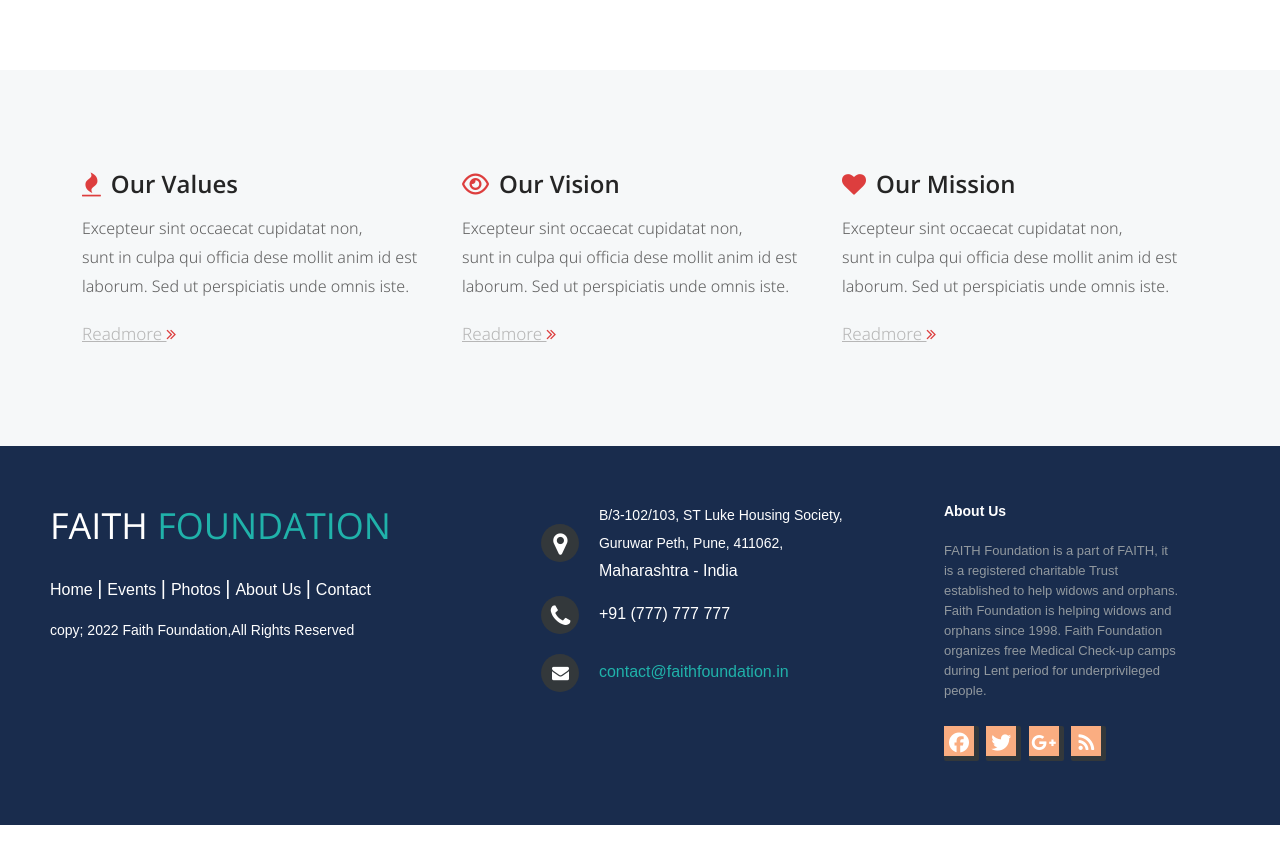
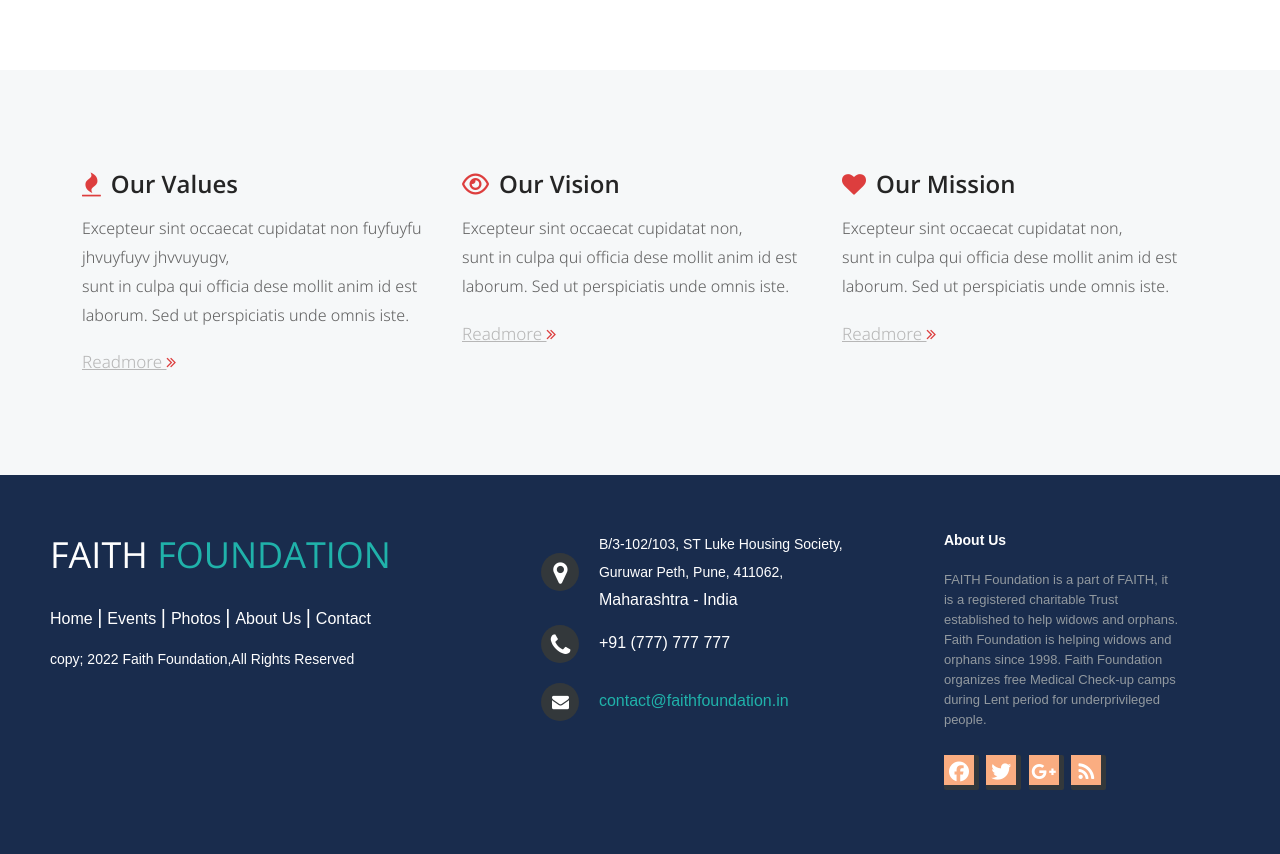
Before and after one commit to Vincxtexh/faithfoundation1, a Django app: template pagehandling/templates/about.html in a window 1280 px wide. Shown: the part 1028-1882 px from the top of the page. Before the commit the page ends 1853 px from the top, so only its background shows below. Run offline with Django 3.2, Linux system fonts and the light colour scheme; the template is opened without the code that fills it, so the values that code supplies are empty; some libraries are stand-ins or nearby versions.

Commit message:
second commit

```diff
--- a/pagehandling/templates/about.html
+++ b/pagehandling/templates/about.html
@@ -134,7 +134,7 @@
     <div class="col-sm-4">
     <div class="service-box">
     <h4><i class="fa fa-fire"></i>Our Values</h4>
-    <p>Excepteur sint occaecat cupidatat non, <br> sunt in culpa qui officia dese mollit anim id est laborum. Sed ut perspiciatis unde omnis iste.</p>
+    <p>Excepteur sint occaecat cupidatat non fuyfuyfu jhvuyfuyv jhvvuyugv, <br> sunt in culpa qui officia dese mollit anim id est laborum. Sed ut perspiciatis unde omnis iste.</p>
     <a href="#" class="s-readmore">Readmore <i class="fa fa-angle-double-right"></i></a>
     </div>
     </div>
```
